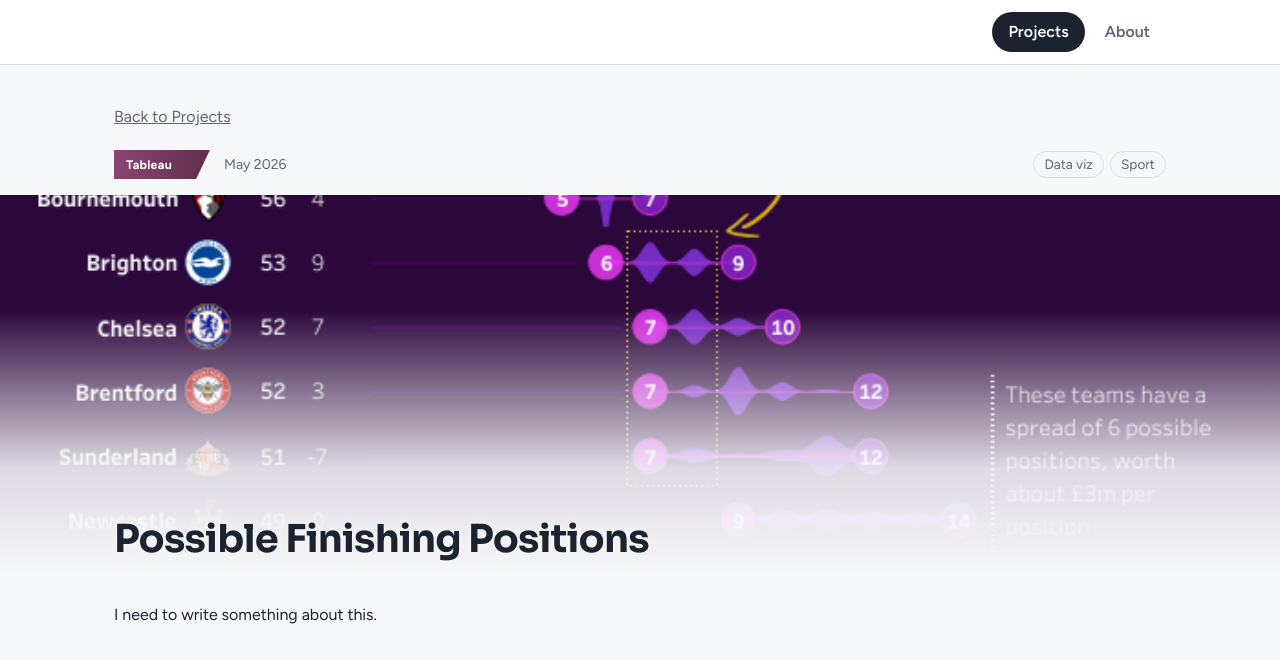
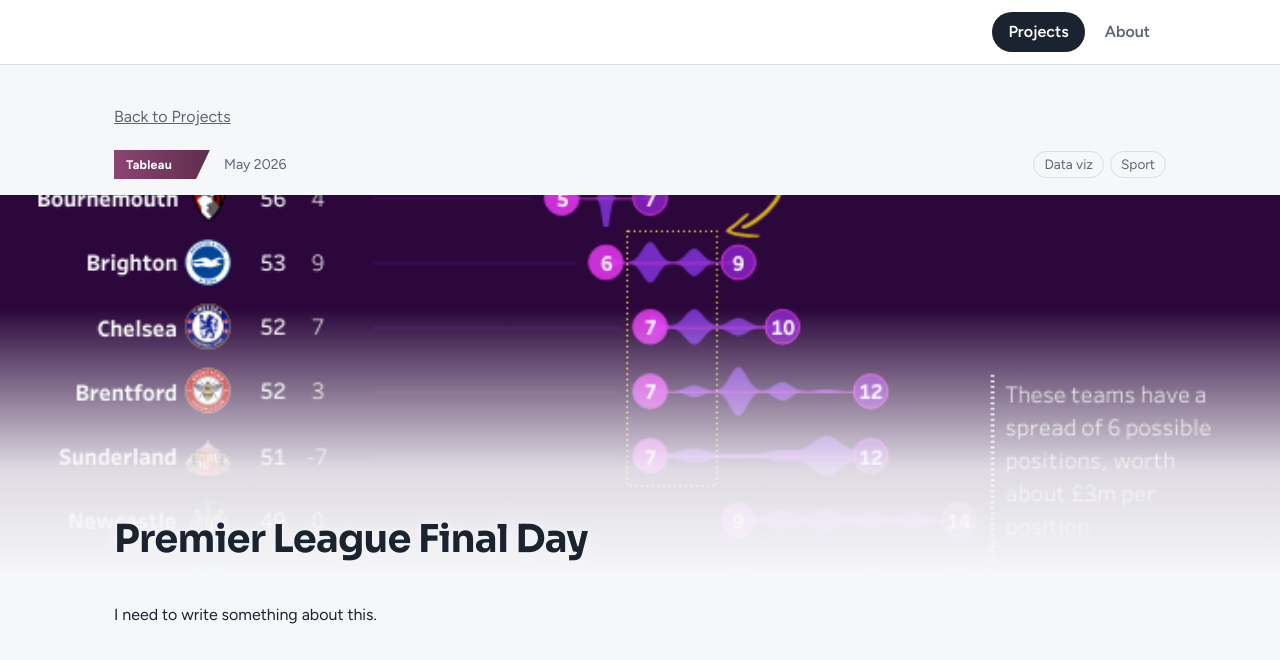
Before and after one commit to chalkboard-paul/chalkboard-paul.github.io, a Jekyll site: the page built from _projects/tableau-epl-final day.md, in a window 1280 px wide. Shown: the top 660 px of the page. Built offline with Jekyll 4.4.1, drawn with Linux system fonts in a browser that asks for light colours; grey boxes are pictures that could not be loaded.

Commit message:
Rename title for final day of Premier League

```diff
--- a/_projects/tableau-epl-finish-positions.md
+++ b/_projects/tableau-epl-final day.md
@@ -1,5 +1,5 @@
 ---
-title: Possible Finishing Positions
+title: Premier League Final Day
 category: Tableau
 tags: [Data viz, Sport]
 project_date: 2026-05-24
```
